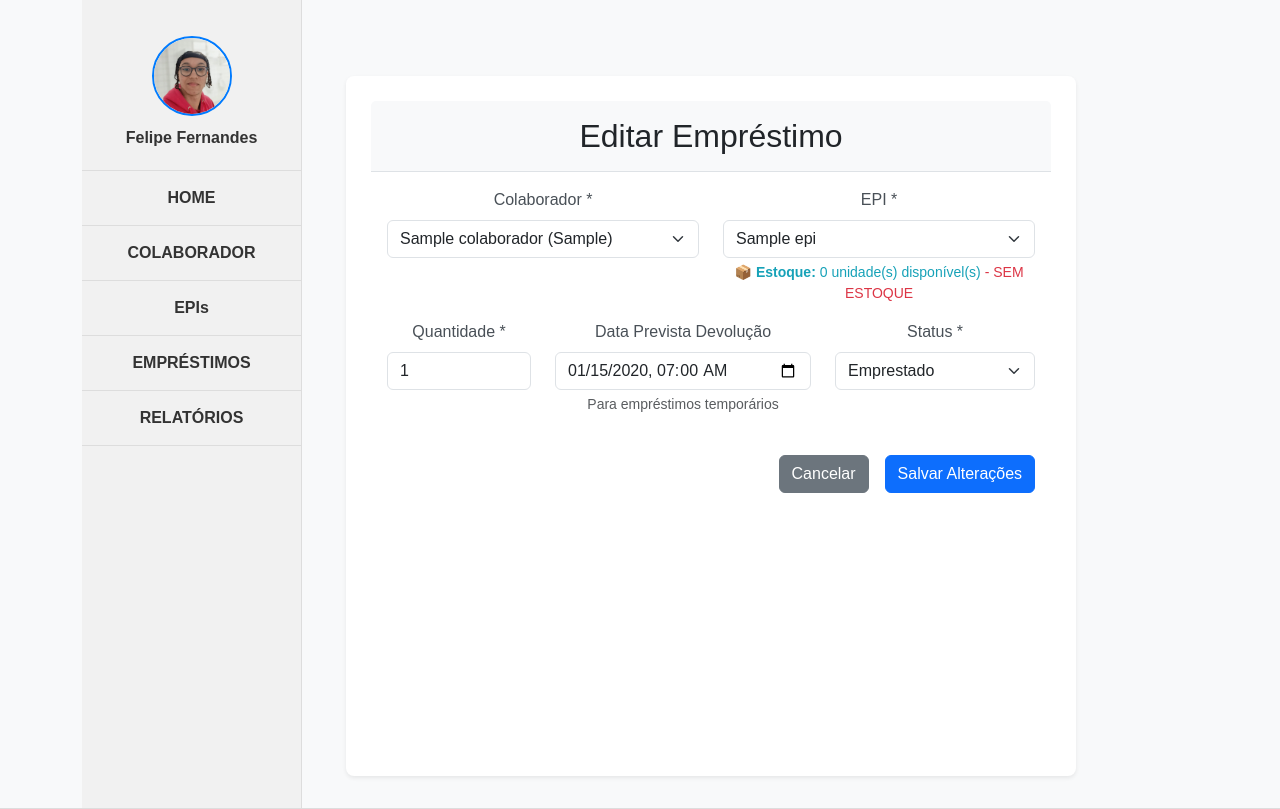
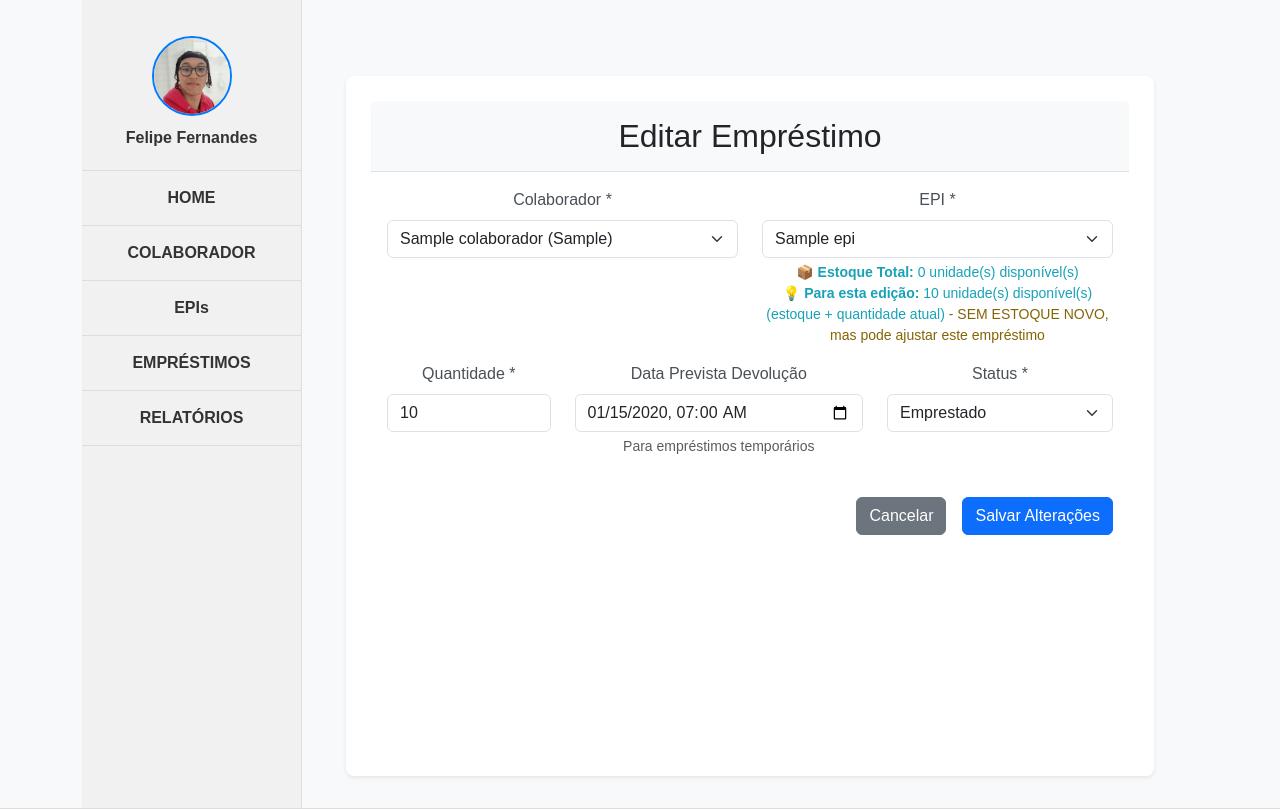
Before and after one commit to FelipeFernandesRib/gestao_epi, a Django app: page /emprestimos/editar/1/ in a window 1280 px wide. Shown: the part 88-897 px from the top of the page. Run offline with Django 5.2, Linux system fonts and the light colour scheme; tables that the repository leaves empty hold one stand-in row (values such as "Sample post").

Commit message:
Aprimora interface de edição do formulário de empréstimo

```diff
--- a/amb_vir/gestao_epi/emprestimos/templates/emprestimos/form.html
+++ b/amb_vir/gestao_epi/emprestimos/templates/emprestimos/form.html
@@ -49,7 +49,8 @@
                             {% for epi in epis %}
                             <option value="{{ epi.id }}"
                                 {% if form.epi.value|add:0 == epi.id %}selected{% endif %}
-                                data-estoque="{{ epi.quantidade_disponivel }}">
+                                data-estoque="{{ epi.quantidade_disponivel }}"
+                                data-quantidade-atual="{% if emprestimo and emprestimo.epi.id == epi.id %}{{ emprestimo.quantidade }}{% else %}0{% endif %}">
                                 {{ epi.nome }}
                             </option>
                             {% endfor %}
@@ -77,8 +78,8 @@
                     <div class="col-md-5 mb-3">
                         <label for="id_data_prevista_devolucao" class="form-label">Data Prevista Devolução</label>
                         <input type="datetime-local" name="data_prevista_devolucao" id="id_data_prevista_devolucao"
-                            class="form-control"
-                            value="{% if form.data_prevista_devolucao.value %}{{ form.data_prevista_devolucao.value|date:'Y-m-d\TH:i' }}{% endif %}">
+                               class="form-control"
+                               value="{% if form.data_prevista_devolucao.value %}{{ form.data_prevista_devolucao.value|date:'Y-m-d\TH:i' }}{% endif %}">
                         <div class="form-text">Para empréstimos temporários</div>
                         {% if form.data_prevista_devolucao.errors %}
                         <div class="text-danger small">{{ form.data_prevista_devolucao.errors }}</div>
@@ -139,7 +140,7 @@
 </div>
 
 <script>
-// Mostrar estoque disponível quando selecionar EPI
+// Mostrar estoque disponível quando selecionar EPI (CORRIGIDO para edição)
 function atualizarEstoque() {
     const epiSelect = document.getElementById('id_epi');
     const estoqueInfo = document.getElementById('estoque-info');
@@ -148,18 +149,40 @@
     if (epiSelect.value) {
         const selectedOption = epiSelect.options[epiSelect.selectedIndex];
         const estoqueDisponivel = selectedOption.getAttribute('data-estoque');
+        const quantidadeAtual = selectedOption.getAttribute('data-quantidade-atual') || 0;
 
         if (estoqueDisponivel) {
             const disponivel = parseInt(estoqueDisponivel);
-            estoqueInfo.innerHTML = `
-                <strong>📦 Estoque:</strong> ${disponivel} unidade(s) disponível(s)
-                ${disponivel === 0 ? '<span class="text-danger"> - SEM ESTOQUE</span>' : ''}
-            `;
+            const qtdAtual = parseInt(quantidadeAtual);
+            const disponivelParaEdicao = disponivel + qtdAtual;
+
+            let mensagemEstoque = `<strong>📦 Estoque Total:</strong> ${disponivel} unidade(s) disponível(s)`;
+
+            // Se estiver editando e é o mesmo EPI, mostra informação especial
+            if (qtdAtual > 0) {
+                mensagemEstoque += `<br><strong>💡 Para esta edição:</strong> ${disponivelParaEdicao} unidade(s) disponível(s) (estoque + quantidade atual)`;
+            }
+
+            if (disponivel === 0 && qtdAtual === 0) {
+                mensagemEstoque += '<span class="text-danger"> - SEM ESTOQUE</span>';
+            } else if (disponivel === 0 && qtdAtual > 0) {
+                mensagemEstoque += '<span class="text-warning"> - SEM ESTOQUE NOVO, mas pode ajustar este empréstimo</span>';
+            }
+
+            estoqueInfo.innerHTML = mensagemEstoque;
 
             // Ajustar quantidade máxima
-            quantidadeInput.max = disponivel;
-            if (parseInt(quantidadeInput.value) > disponivel) {
-                quantidadeInput.value = Math.max(1, disponivel);
+            if (qtdAtual > 0) {
+                // Modo edição: permite até estoque + quantidade atual
+                quantidadeInput.max = disponivelParaEdicao;
+            } else {
+                // Modo novo: limita pelo estoque disponível
+                quantidadeInput.max = disponivel;
+            }
+
+            // Garantir que a quantidade não exceda o máximo
+            if (parseInt(quantidadeInput.value) > quantidadeInput.max) {
+                quantidadeInput.value = Math.max(1, quantidadeInput.max);
             }
         }
     } else {
@@ -215,5 +238,8 @@
 .form-text {
     font-size: 0.875rem;
 }
+.text-warning {
+    color: #856404 !important;
+}
 </style>
 {% endblock %}
```
